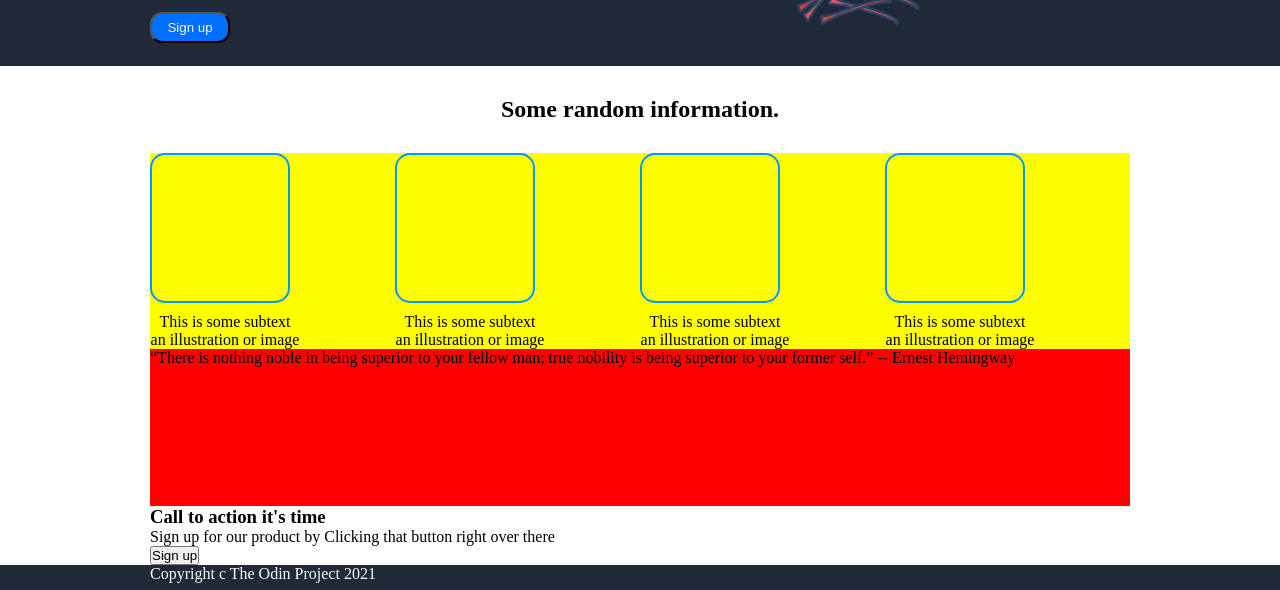
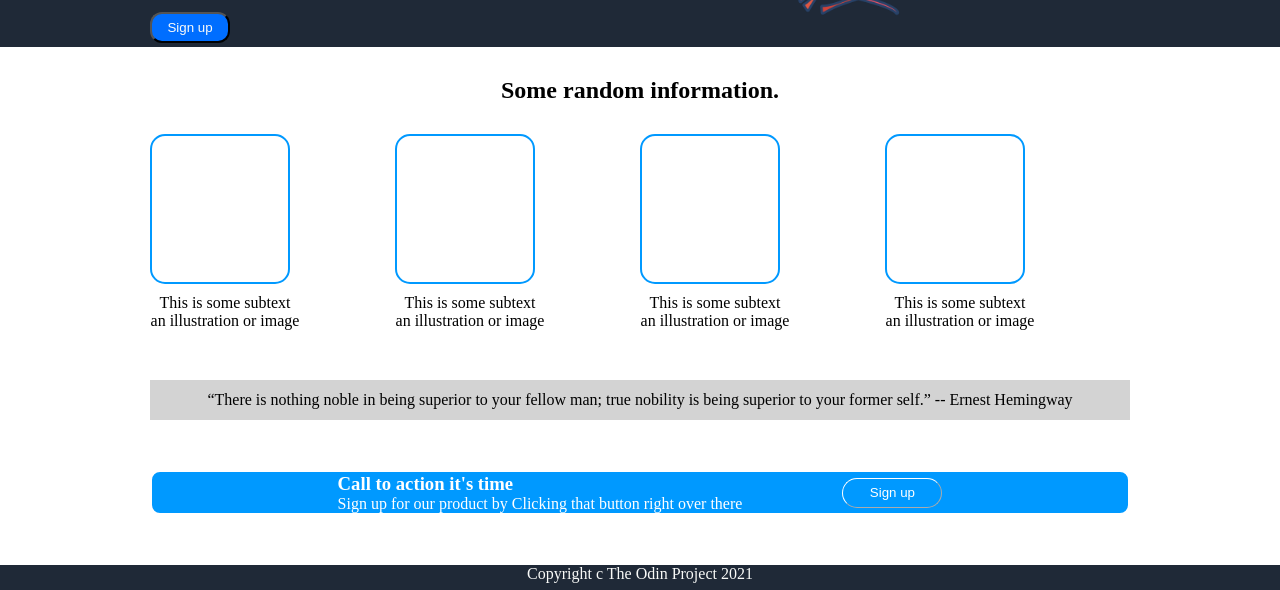
Before and after one commit to MismoMate/Odin-landing-page, a plain HTML site: page index.html in a window 1280 px wide. Shown: the part 210-800 px from the top of the page. Drawn offline with Linux system fonts and the light colour scheme.

Commit message:
Edit call to action card centered and border-radius changed

```diff
--- a/index.html
+++ b/index.html
@@ -41,13 +41,18 @@
                         <p>This is some subtext an illustration or image</p>
                     </div>
                 </div>
-                <div class="quote">“There is nothing noble in being superior to your fellow man; true nobility is being superior to your former self.” -- Ernest Hemingway</div>
+                <div class="quote">
+                    <div class="hem">
+                        “There is nothing noble in being superior to your fellow man;
+                        true nobility is being superior to your former self.” -- Ernest Hemingway
+                    </div>
+                </div>
                 <div class="call_to">
                     <div class="right">
                         <h3>Call to action it's time</h3>
                         <p>Sign up for our product by Clicking that button right over there</p>
                     </div>
-                    <button>Sign up</button>
+                    <button class="call">Sign up</button>
                 </div>
             </div>
         </div>
--- a/style.css
+++ b/style.css
@@ -117,8 +117,8 @@ h2{
     display: flex;
     flex-direction: column;
     gap: 10px;
-    background-color: yellow;
-    flex-grow: 1;
+    flex-grow: .5;
+    margin-bottom: 50px;
 }
 .card_con > p{
     max-width: 150px;
@@ -133,9 +133,37 @@ h2{
 }
 .quote{
     flex-basis: 0;
-    flex-grow: 1;
-    background-color: red;
+    flex-grow: 1.5;
+    background-color: lightgray;
+    display: flex;
+    align-items: center;
+    justify-content: center;
+    margin-bottom: 50px;
+}
+.call_to{
+    display: flex;
+    flex-basis: 0;
+    flex-grow: 1.5;
+    justify-content: center;
+    align-items: center;
+    color: white;
+    background-color: #0099FF;
+    border: white solid 2px;
+    border-radius: 10px;
+    margin-bottom: 50px;
+}
+.call{
+    margin-left: 100px;
+    width: 100px;
+    height: 30px;
+    background-color: #0099FF;
+    border-color: white;
+    color: white;
+    border-width: 1px;
+    border-radius: 10px;
+    border-radius: 50px;
 }
 .footer{
     flex-basis: 25px;
+    text-align: center;
 }
```
